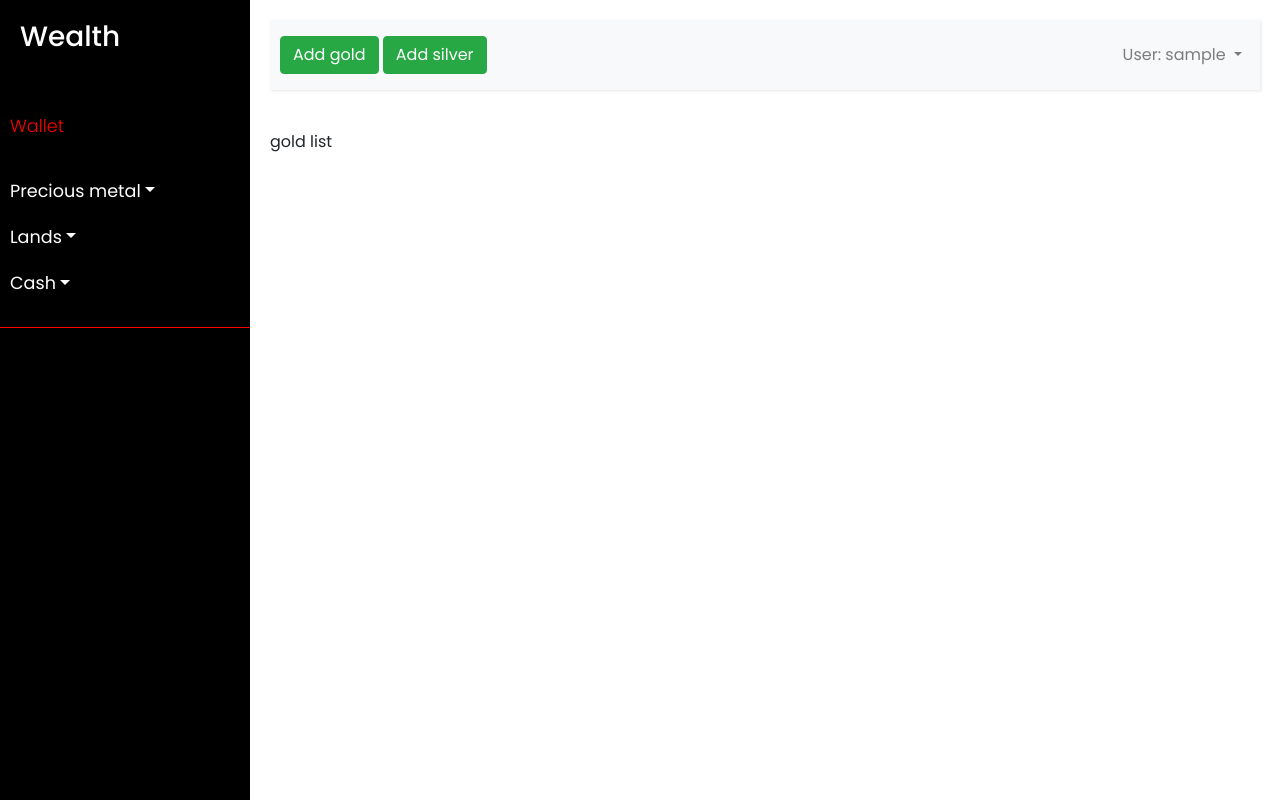
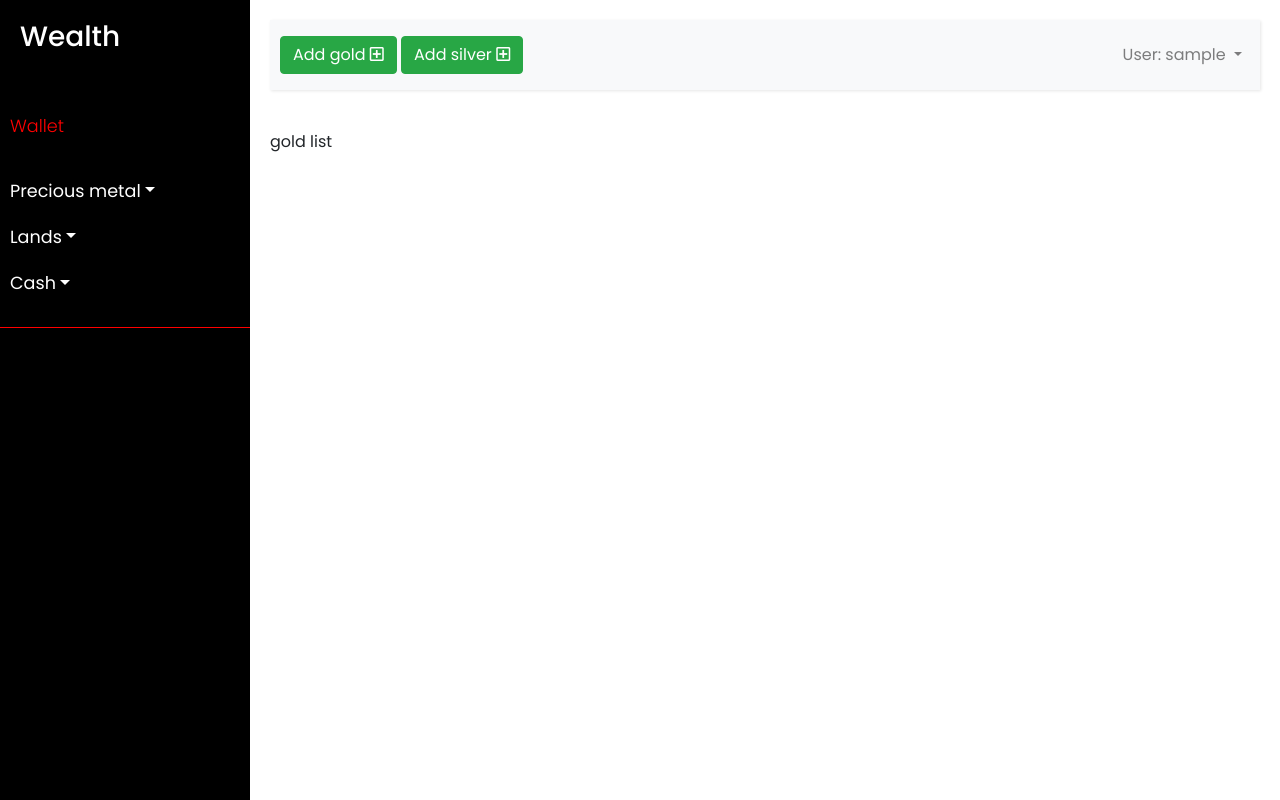
Before and after one commit to rskrzydelski/wealth_backend, a Django app: page /resources/gold/ in a window 1280 px wide. Run offline with Django 3.2, Linux system fonts and the light colour scheme; the visitor is signed in with stand-in values (Sample User, id 1); data that the repository does not hold is empty; some libraries are stand-ins or nearby versions.

Commit message:
Add font awesome to add resources

```diff
--- a/resources/templates/resources/gold_list.html
+++ b/resources/templates/resources/gold_list.html
@@ -12,8 +12,8 @@
                     Amount {{ item.amount }} {{ item.get_unit_display }}<br>
                     Bought price : {{ item.bought_price }}
                 </h6>
-                <a class="btn btn-primary" href="{% url 'resources:edit-metal' item.id %}" role="button">Edit</a>
-                <a class="btn btn-danger" href="{% url 'resources:del-metal' item.id %}" role="button">Delete</a>
+                <a class="btn btn-primary" href="{% url 'resources:edit-metal' item.id %}" role="button">Edit <i class="fas fa-edit"></i></a>
+                <a class="btn btn-danger" href="{% url 'resources:del-metal' item.id %}" role="button">Delete <i class="far fa-minus-square"></i></a>
             </div>
 
         </div>
--- a/templates/base.html
+++ b/templates/base.html
@@ -8,7 +8,9 @@
 
     <script defer src="https://use.fontawesome.com/releases/v5.0.13/js/solid.js" integrity="sha384-tzzSw1/Vo+0N5UhStP3bvwWPq+uvzCMfrN1fEFe+xBmv1C/AtVX5K0uZtmcHitFZ" crossorigin="anonymous"></script>
     <script defer src="https://use.fontawesome.com/releases/v5.0.13/js/fontawesome.js" integrity="sha384-6OIrr52G08NpOFSZdxxz1xdNSndlD4vdcf/q2myIUVO0VsqaGHJsB0RaBE01VTOY" crossorigin="anonymous"></script>
-    {% block stylesheet %}{% endblock %}
+    {% block stylesheet %}
+    <link rel="stylesheet" href="https://use.fontawesome.com/releases/v5.10.1/css/all.css" integrity="sha384-wxqG4glGB3nlqX0bi23nmgwCSjWIW13BdLUEYC4VIMehfbcro/ATkyDsF/AbIOVe" crossorigin="anonymous">
+    {% endblock %}
 </head>
 <body>
     <!-- jQuery CDN - Slim version (=without AJAX) -->
@@ -32,8 +34,8 @@
         <div class="collapse navbar-collapse" id="navbarNavDropdown">
             <ul class="navbar-nav mr-auto">
                 <li class="nav-item">
-                    <a class="btn btn-success" href="{% url 'resources:new-metal' 'gold' %}" role="button">Add gold</a>
-                    <a class="btn btn-success" href="{% url 'resources:new-metal' 'silver' %}" role="button">Add silver</a>
+                    <a class="btn btn-success" href="{% url 'resources:new-metal' 'gold' %}" role="button">Add gold <i class="far fa-plus-square"></i></a>
+                    <a class="btn btn-success" href="{% url 'resources:new-metal' 'silver' %}" role="button">Add silver <i class="far fa-plus-square"></i></a>
                 </li>
             </ul>
             <ul class="navbar-nav">
```
